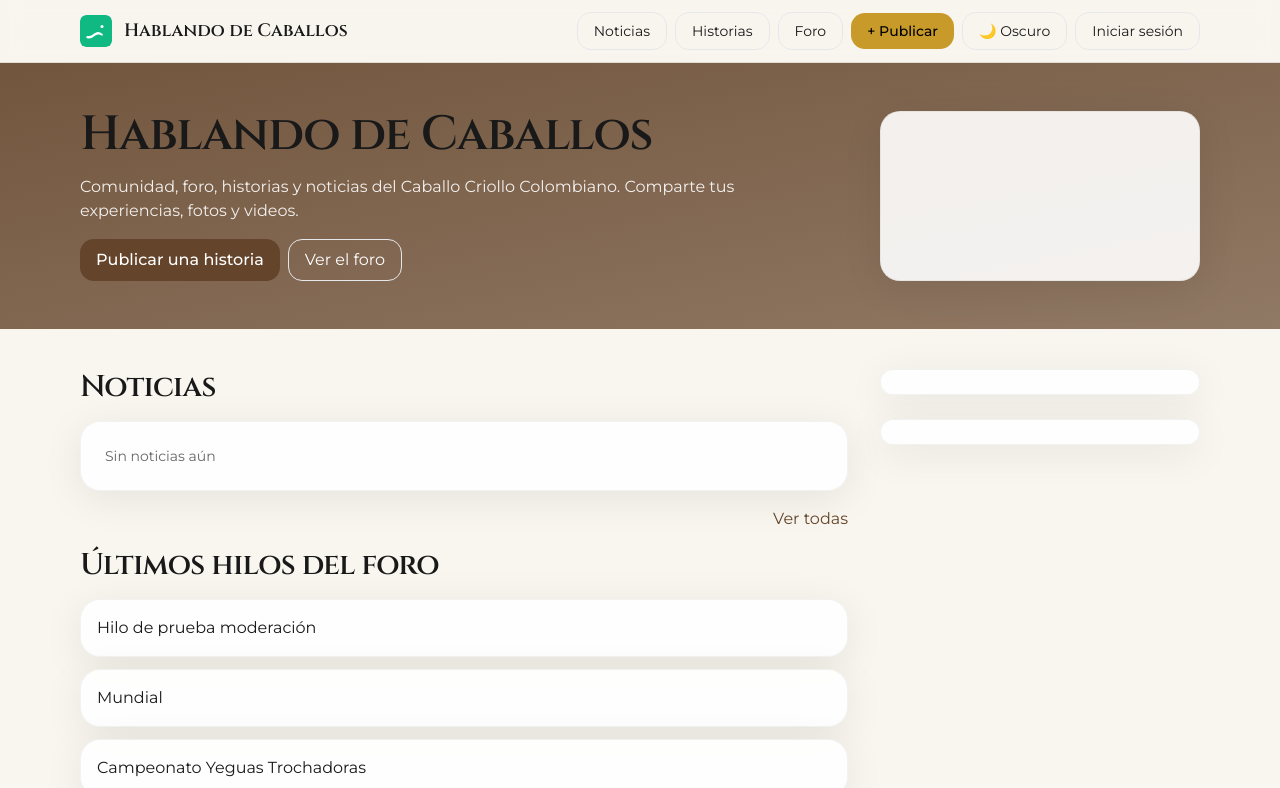
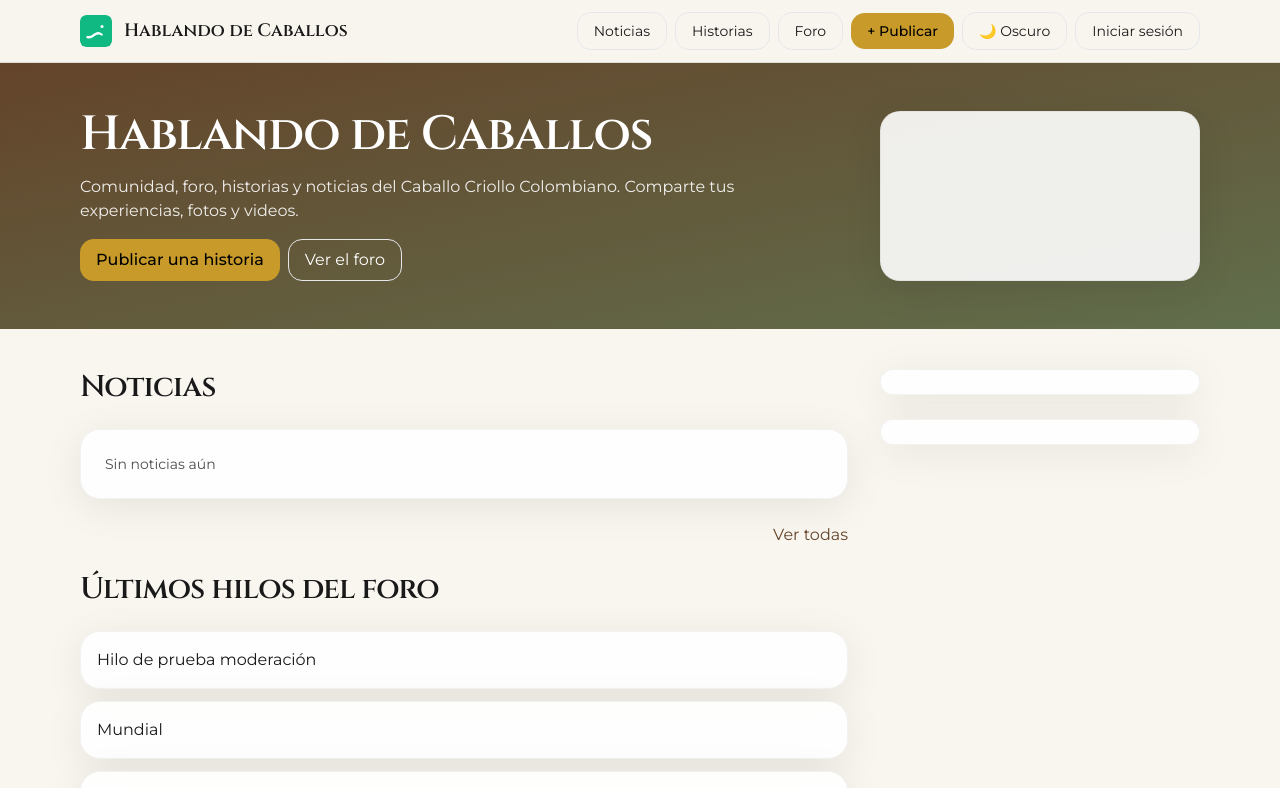
Before and after one commit to Heblemosdecaballos/foro-criollo, a Next.js app: page / in a window 1280 px wide. Shown: the top 788 px of the page. Built offline with nearby package versions, Linux system fonts and the light colour scheme; no server answers; the database is empty.

Commit message:
Update page.tsx

```diff
--- a/app/page.tsx
+++ b/app/page.tsx
@@ -4,9 +4,9 @@ import Link from "next/link";
 export default async function HomePage() {
   return (
     <main>
-      {/* HERO */}
-      <section className="bg-gradient-to-br from-brand/90 to-brand/70 text-brandfg">
-        <div className="container-page py-12 grid gap-6 md:grid-cols-[1fr,320px]">
+      {/* HERO con gradiente Marrón -> Verde */}
+      <section className="bg-gradient-to-br from-brand to-brand2 text-white">
+        <div className="container-page grid gap-8 py-12 md:grid-cols-[1fr,320px]">
           <div className="space-y-4">
             <h1>Hablando de Caballos</h1>
             <p className="max-w-2xl text-white/90">
@@ -14,7 +14,7 @@ export default async function HomePage() {
               Comparte tus experiencias, fotos y videos.
             </p>
             <div className="flex gap-2">
-              <Link href="/historias/nueva" className="btn-brand">Publicar una historia</Link>
+              <Link href="/historias/nueva" className="btn-accent">Publicar una historia</Link>
               <Link href="/threads" className="btn-outline text-white">Ver el foro</Link>
             </div>
           </div>
@@ -26,32 +26,33 @@ export default async function HomePage() {
         </div>
       </section>
 
-      {/* FEED + SIDEBAR */}
-      <section className="container-page py-10 grid gap-8 md:grid-cols-[1fr,320px]">
-        <div className="space-y-4">
+      {/* Bloque beige + sidebar */}
+      <section className="container-page grid gap-8 py-10 md:grid-cols-[1fr,320px]">
+        <div className="space-y-6">
           <h2>Noticias</h2>
-          <div className="card p-6 text-sm text-black/60 dark:text-white/60">
+          <div className="card p-6 text-sm text-black/70 dark:text-white/70">
             Sin noticias aún
           </div>
-
           <div className="flex justify-end">
-            <Link href="/noticias" className="text-brand hover:underline">Ver todas</Link>
+            <Link href="/noticias" className="text-brand underline-offset-2 hover:underline">
+              Ver todas
+            </Link>
           </div>
 
-          <h2 className="mt-10">Últimos hilos del foro</h2>
-          {/* Tu lista real ya existe; placeholder rápido */}
+          <h2 className="mt-8">Últimos hilos del foro</h2>
+          {/* Sustituye estos placeholders por tu lista real */}
           <div className="space-y-3">
             <div className="card p-4">Hilo de prueba moderación</div>
             <div className="card p-4">Mundial</div>
             <div className="card p-4">Campeonato Yeguas Trochadoras</div>
           </div>
-
           <div className="flex justify-end">
-            <Link href="/threads" className="text-brand hover:underline">Ver todos</Link>
+            <Link href="/threads" className="text-brand underline-offset-2 hover:underline">
+              Ver todos
+            </Link>
           </div>
         </div>
 
-        {/* Sidebar */}
         <aside className="space-y-6">
           <div className="card p-3">
             <AdSlot slot="sidebar" />
```
